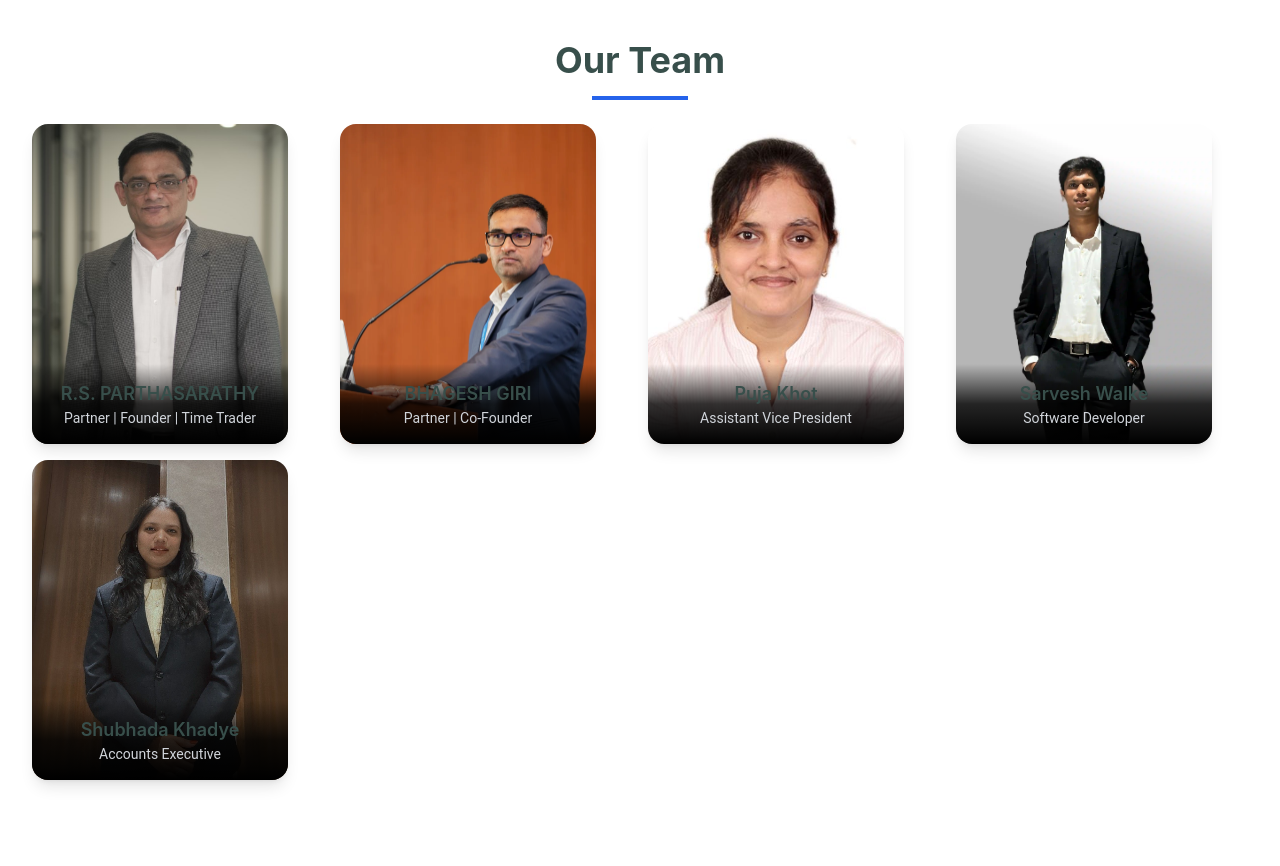
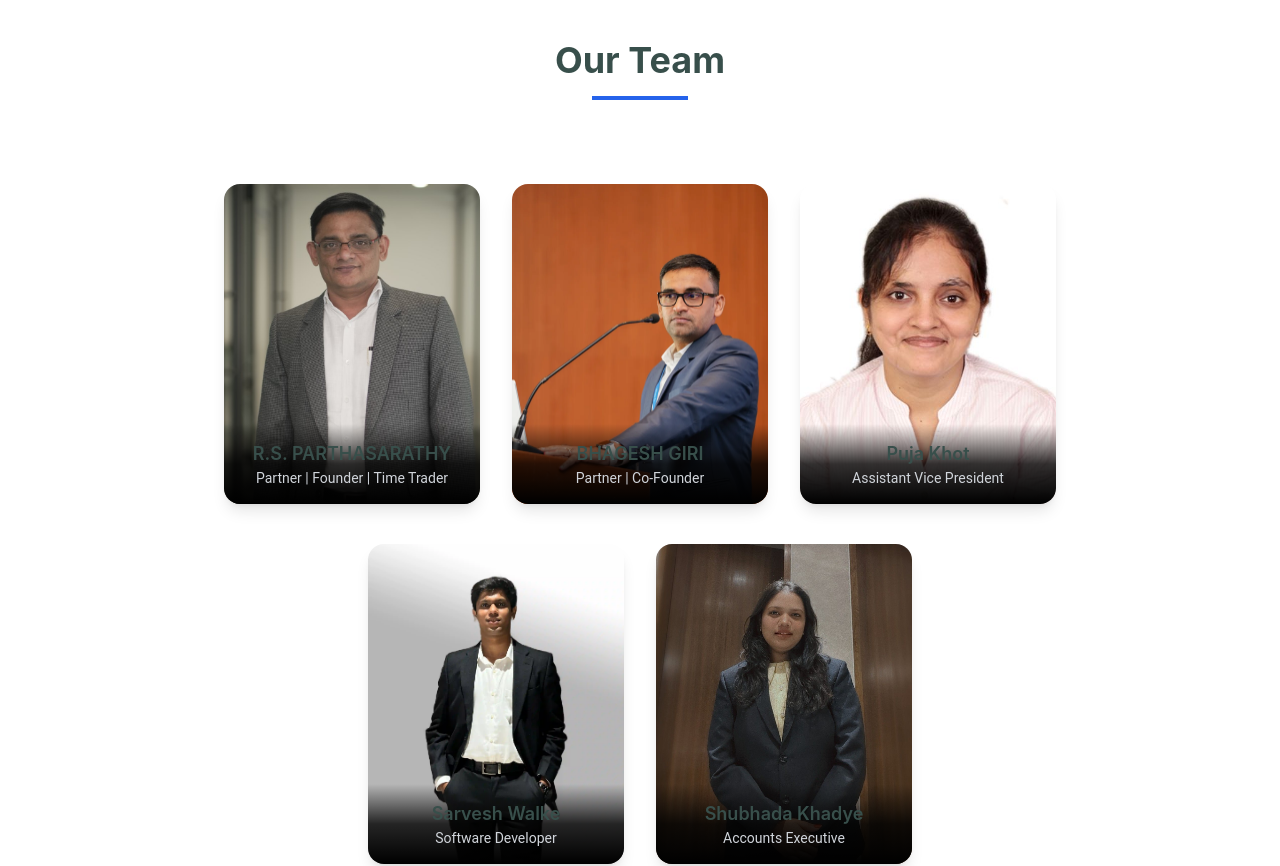
Before and after one commit to Sarvesh-24/FortuneWeb, a React (Create React App) app: page / in a window 1280 px wide. Shown: the part 5280-6146 px from the top of the page. Built offline with nearby package versions, Linux system fonts and the light colour scheme.

Commit message:
Changes done in Team section

```diff
--- a/src/components/Team.js
+++ b/src/components/Team.js
@@ -135,12 +135,11 @@ const Team = () => {
     </h2>
     <div className="w-24 h-1 bg-blue-600 mx-auto mb-6 dark:bg-blue-400"></div>
 
-    {/* Grid Layout with Adjusted Gap */}
-    <div className="grid grid-cols-1 md:grid-cols-2 lg:grid-cols-4 gap-4">
+    <div className="min-h-screen dark:from-gray-900 dark:to-gray-800 flex flex-wrap justify-center items-center p-10">
       {teamMembers.map((member) => (
         <motion.div
           key={member.id}
-          className="relative w-64 h-80 rounded-2xl overflow-hidden shadow-lg cursor-pointer transition-transform duration-300 hover:scale-105"
+          className="relative w-64 h-80 rounded-2xl overflow-hidden shadow-lg m-4 cursor-pointer transition-transform duration-300 hover:scale-105"
           onClick={() => setSelectedMember(member)}
           id={`team-member-${member.id}`} // Unique ID for each card
         >
@@ -154,7 +153,6 @@ const Team = () => {
           </div>
         </motion.div>
       ))}
-    </div>
 
       {/* Modal */}
       <AnimatePresence>
@@ -181,9 +179,7 @@ const Team = () => {
               </button>
 
               {/* Modal Content */}
-            <h2 className="text-2xl font-semibold text-center text-gray-800 dark:text-gray-200">
-              {selectedMember.name}
-            </h2>
+              <h2 className="text-2xl font-semibold text-center text-gray-800 dark:text-gray-200">{selectedMember.name}</h2>
               <div className="mt-4 p-4 bg-gray-100 dark:bg-gray-800 rounded-lg shadow-inner">
                 <h3 className="text-lg font-semibold text-gray-700 dark:text-gray-300">Summary</h3>
                 <p className="text-gray-600 dark:text-gray-400">{selectedMember.bio}</p>
@@ -193,9 +189,8 @@ const Team = () => {
         )}
       </AnimatePresence>
     </div>
+  </div>
 </section>
-
-
 
 
 
```
Lines whose indentation alone changed are shown as unchanged.
